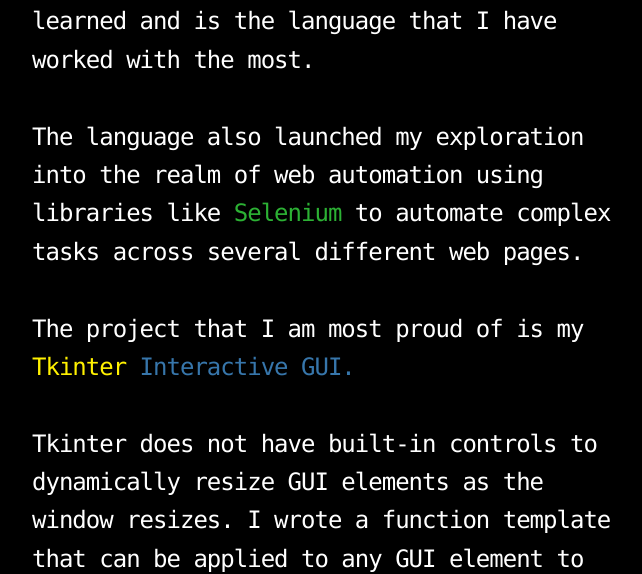
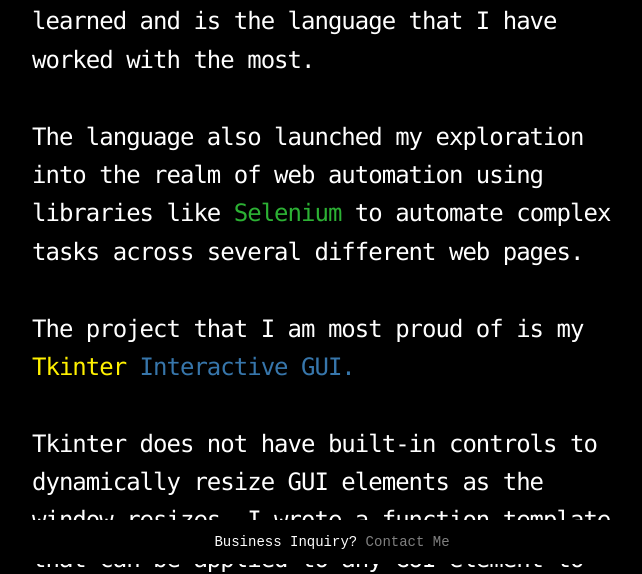
Before and after one commit to JThomasDevs/vondal.dev, a React app in the folder website/: page /python in a window 1280 px wide. Shown: the part 236-810 px from the top of the page, without its empty margins (308-950 px from the left). Built offline with nearby package versions, Linux system fonts and the light colour scheme.

Commit message:
contact element is now a sticky footer. cleared a minor error with clearInterval call.

```diff
--- a/website/src/components/BusinessContact.js
+++ b/website/src/components/BusinessContact.js
@@ -1,6 +1,6 @@
 export default function BusinessContact() {
     return (
-        <div className="relative text-center pt-8 pb-6 text-sm">
+        <div className="text-center text-sm fixed inset-x-0 bg-black bottom-0 z-50 pb-3 pt-3">
             Business Inquiry?&nbsp;
             <a href="mailto:contact@vondal.dev" className="text-link hover:underline">Contact Me</a>
         </div>
--- a/website/src/pages/HomePage.js
+++ b/website/src/pages/HomePage.js
@@ -13,7 +13,7 @@ export default function HomePage() {
         }, 50); // Update every 50ms
 
         return () => clearInterval(interval);
-    }, []);
+    });
 
     function calculateAge() {
         const currentDate = new Date();
@@ -23,6 +23,7 @@ export default function HomePage() {
     }
 
     return (
+        <>
         <div className="bg-black font-mono text-center flex-col items-center justify-center scale-100">
             <h1 className="text-header-text font-semibold pt-8 pb-2">
                 {'{ Vondal }'}
@@ -38,8 +39,8 @@ export default function HomePage() {
                     Explore my <a href="https://github.com/JThomasDevs" target="_blank" rel="noreferrer" className="text-github hover:underline">GitHub</a> to see examples of my work in <a href="/python" target="_self" className="text-python hover:underline hover:animate-pulse">Python</a>, <a href="/cpp" target="_self" className="text-cpp hover:underline hover:animate-pulse">C++</a>, <a href="/rust" target="_self" className="text-rust hover:underline hover:animate-pulse">Rust</a>, and <a href="/java" target="_self" className="text-java hover:underline hover:animate-pulse">Java</a>.
                 </div>
             </p>
-            <br/>
-            <BusinessContact />
         </div>
+        <BusinessContact />
+        </>
     );
 }
--- a/website/src/pages/PythonPage.js
+++ b/website/src/pages/PythonPage.js
@@ -5,15 +5,15 @@ import Helmet from "react-helmet";
 export default function PythonPage() {
     return (
         <>
-            <Helmet>
-                <title>{ '{ Python }' }</title>
-            </Helmet>
+        <Helmet>
+            <title>{ '{ Python }' }</title>
+        </Helmet>
         <div className="bg-black font-mono text-center flex-col items-center justify-center scale-100">
             <h1 className="text-python text-header-text font-semibold pt-6 pb-2">
                 {'{'}&nbsp;<a href="https://www.python.org" target="_blank" rel="noreferrer" className="hover:underline">Python</a>&nbsp;{'}'}
             </h1>
             <HomeButton />
-            <p className="text-content-text tracking-tighter leading-6 flex-col text-left body-text pt-8 pb-4">
+            <p className="text-content-text text-left body-text pt-8">
                 <span className="text-python">Python</span> is the first programming language I learned and is the language that I have worked with the most.
                 <br />
                 <br />
@@ -28,8 +28,8 @@ export default function PythonPage() {
                 <br />
                 Additionally, this project serves as a demonstration of my early GUI design style along with custom image buttons and a few other fun features that I added.
             </p>
-            <BusinessContact />
         </div>
+        <BusinessContact />
         </>
     );
 }
--- a/website/src/styles.css
+++ b/website/src/styles.css
@@ -12,6 +12,7 @@ body {
 }
 
 .body-text {
+    padding-bottom: 8vh;
     line-height: 1.6;
     letter-spacing: -1px;
     max-width: 600px;
```
